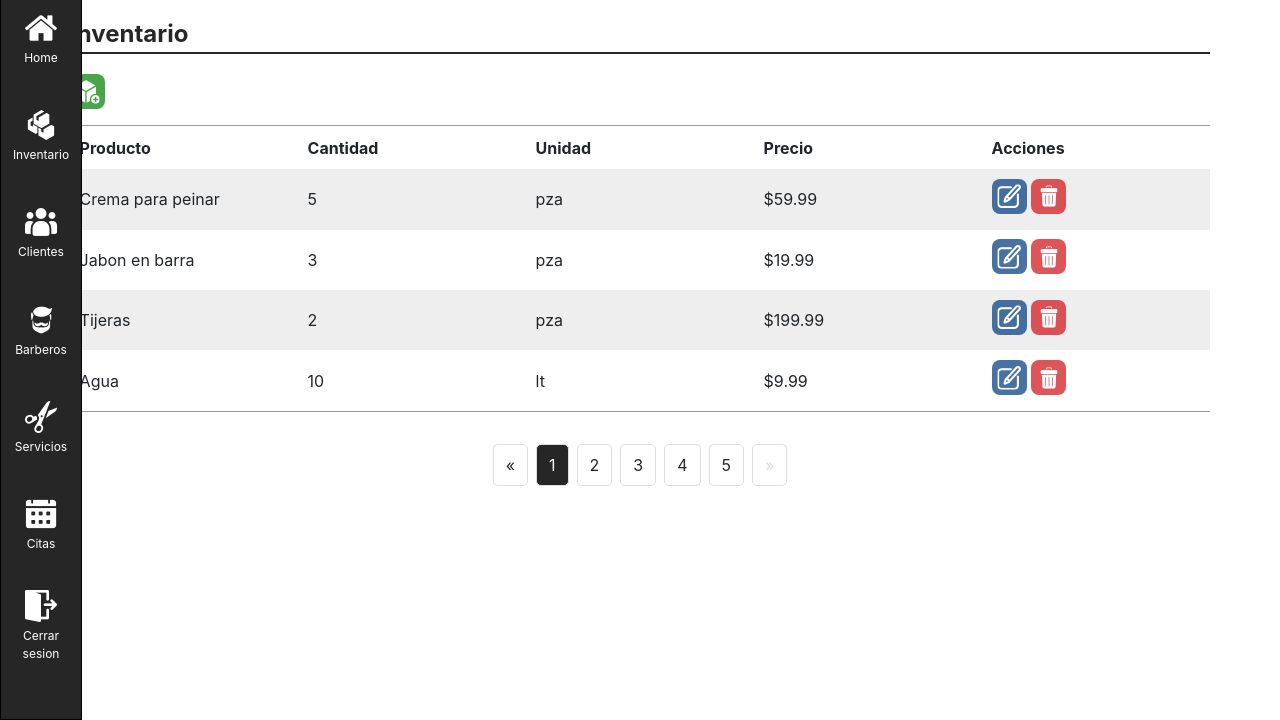
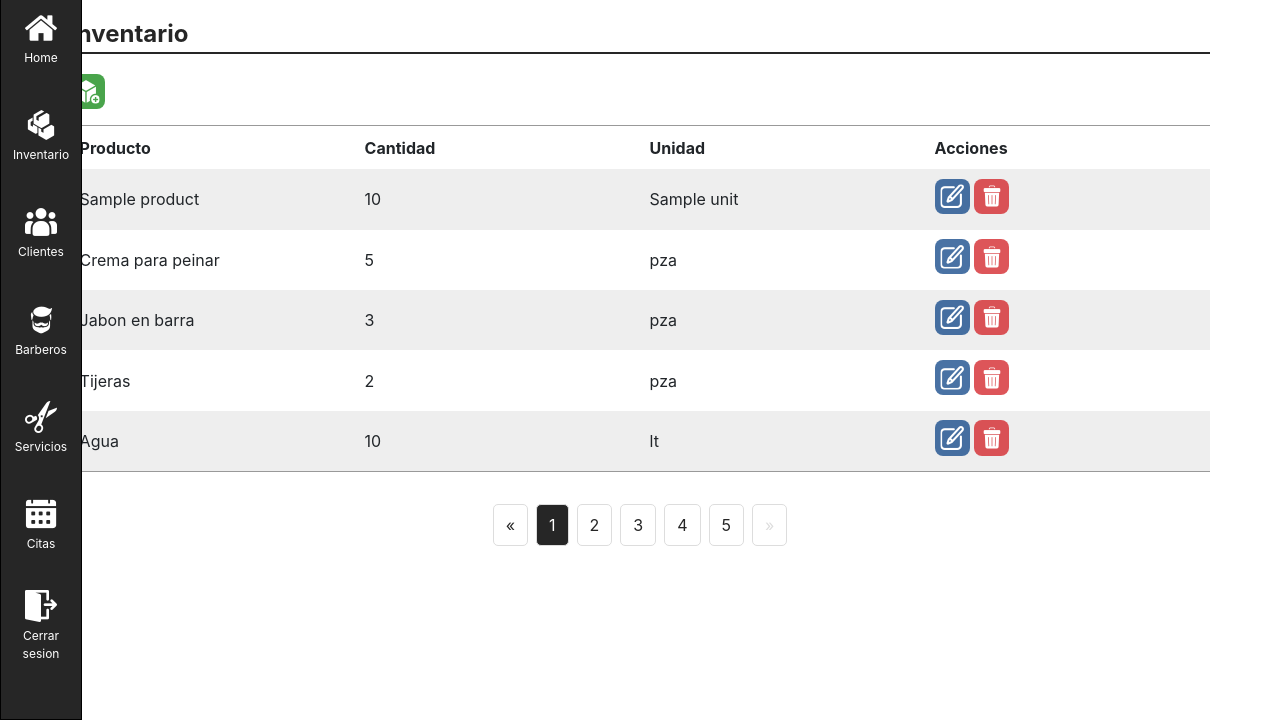
Before and after one commit to Krarid/barberia, a FastAPI app: template app/templates/stock.html in a window 1280 px wide. Shown: the part 80-800 px from the top of the page. Run offline with FastAPI, Linux system fonts and the light colour scheme; the template is opened without the code that fills it: most values are stand-ins (such as "Sample title", 1, 10 or a date in 2020).

Commit message:
feat: add products from stock dynamically

```diff
--- a/app/routers/stock.py
+++ b/app/routers/stock.py
@@ -74,7 +74,7 @@ async def create_product(user: user_dependency, db: db_dependency, stock_request
     if user is None:
         raise HTTPException(status_code=401, detail="Authentication required")
 
-    stock_model = Stock(**stock_request.model_dump())
+    stock_model = Stock(**stock_request.model_dump(), user_id=user.get('id'))
     db.add(stock_model)
     db.commit()
 
--- a/app/templates/stock.html
+++ b/app/templates/stock.html
@@ -17,19 +17,33 @@
     <table>
         <thead>
             <tr>
+                <th style="display:none">Id</th>
                 <th>Producto</th>
                 <th>Cantidad</th>
                 <th>Unidad</th>
-                <th>Precio</th>
                 <th>Acciones</th>
             </tr>
         </thead>
         <tbody>
+            {% for product in stock %}
             <tr>
+                <td style="display:none">{{ product.id }}</td>
+                <td>{{ product.name }}</td>
+                <td>{{ product.quantity }}</td>
+                <td>{{ product.unit }}</td>
+                <td>
+                    <div class="icon">
+                        <img class="edit" src="../static/images/edit.png" alt="Edit" width="24"/>
+                        <img class="delete" src="../static/images/delete.png" alt="Delete" width="24"/>
+                    </div>
+                </td>
+            </tr>
+            {% endfor %}
+            <tr>
+                <td style="display:none">95</td>
                 <td>Crema para peinar</td>
                 <td>5</td>
                 <td>pza</td>
-                <td>$59.99</td>
                 <td>
                     <div class="icon">
                         <img class="edit" src="../static/images/edit.png" alt="Edit" width="24"/>
@@ -38,10 +52,10 @@
                 </td>
             </tr>
             <tr>
+                <td style="display:none">96</td>
                 <td>Jabon en barra</td>
                 <td>3</td>
                 <td>pza</td>
-                <td>$19.99</td>
                 <td>
                     <div class="icon">
                         <img class="edit" src="../static/images/edit.png" alt="Edit" width="24"/>
@@ -50,10 +64,10 @@
                 </td>
             </tr>
             <tr>
+                <td style="display:none">97</td>
                 <td>Tijeras</td>
                 <td>2</td>
                 <td>pza</td>
-                <td>$199.99</td>
                 <td>
                     <div class="icon">
                         <img class="edit" src="../static/images/edit.png" alt="Edit" width="24"/>
@@ -62,10 +76,10 @@
                 </td>
             </tr>
             <tr>
+                <td style="display:none">98</td>
                 <td>Agua</td>
                 <td>10</td>
                 <td>lt</td>
-                <td>$9.99</td>
                 <td>
                     <div class="icon">
                         <img class="edit" src="../static/images/edit.png" alt="Edit" width="24"/>
```
Also changed, not shown: barber.db.
